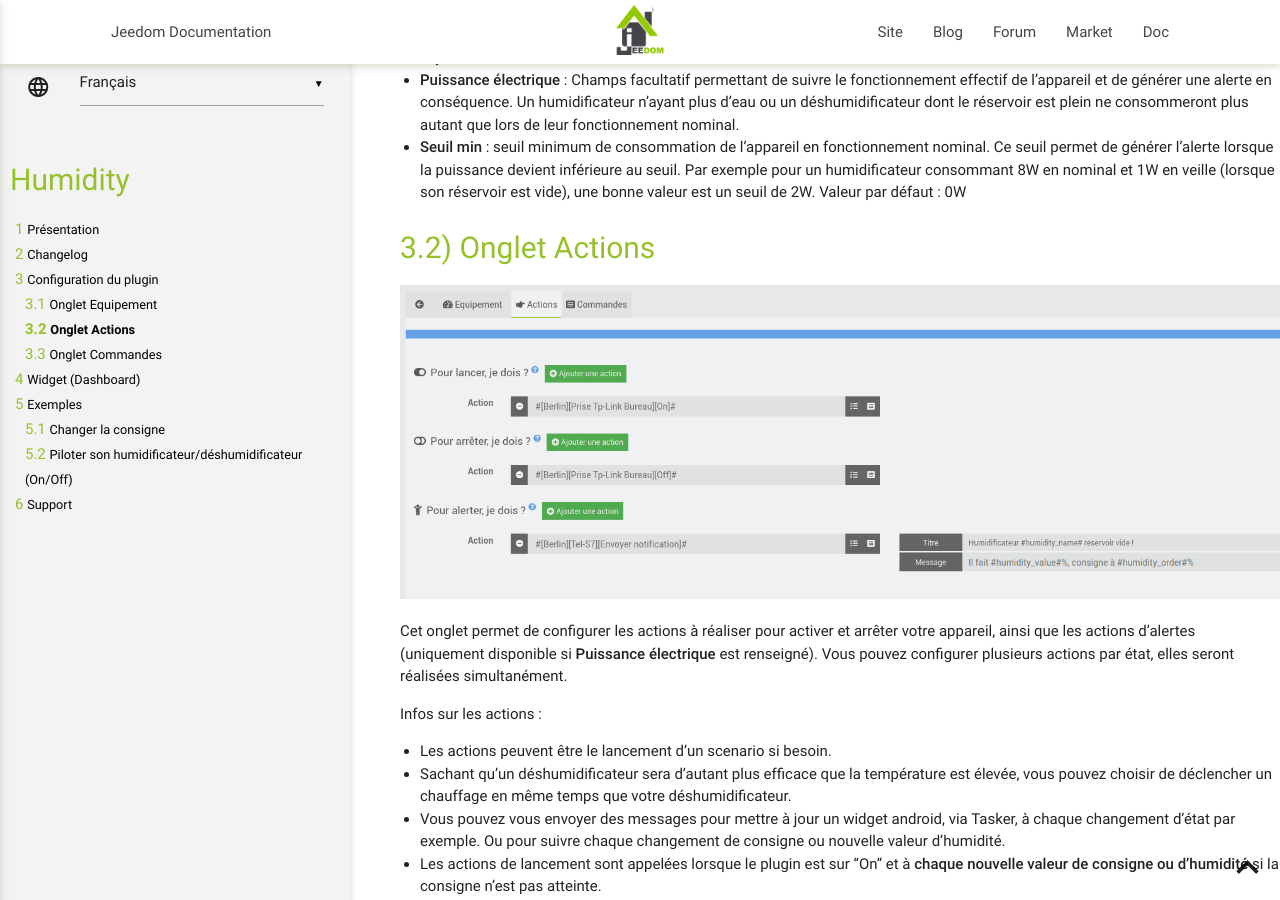
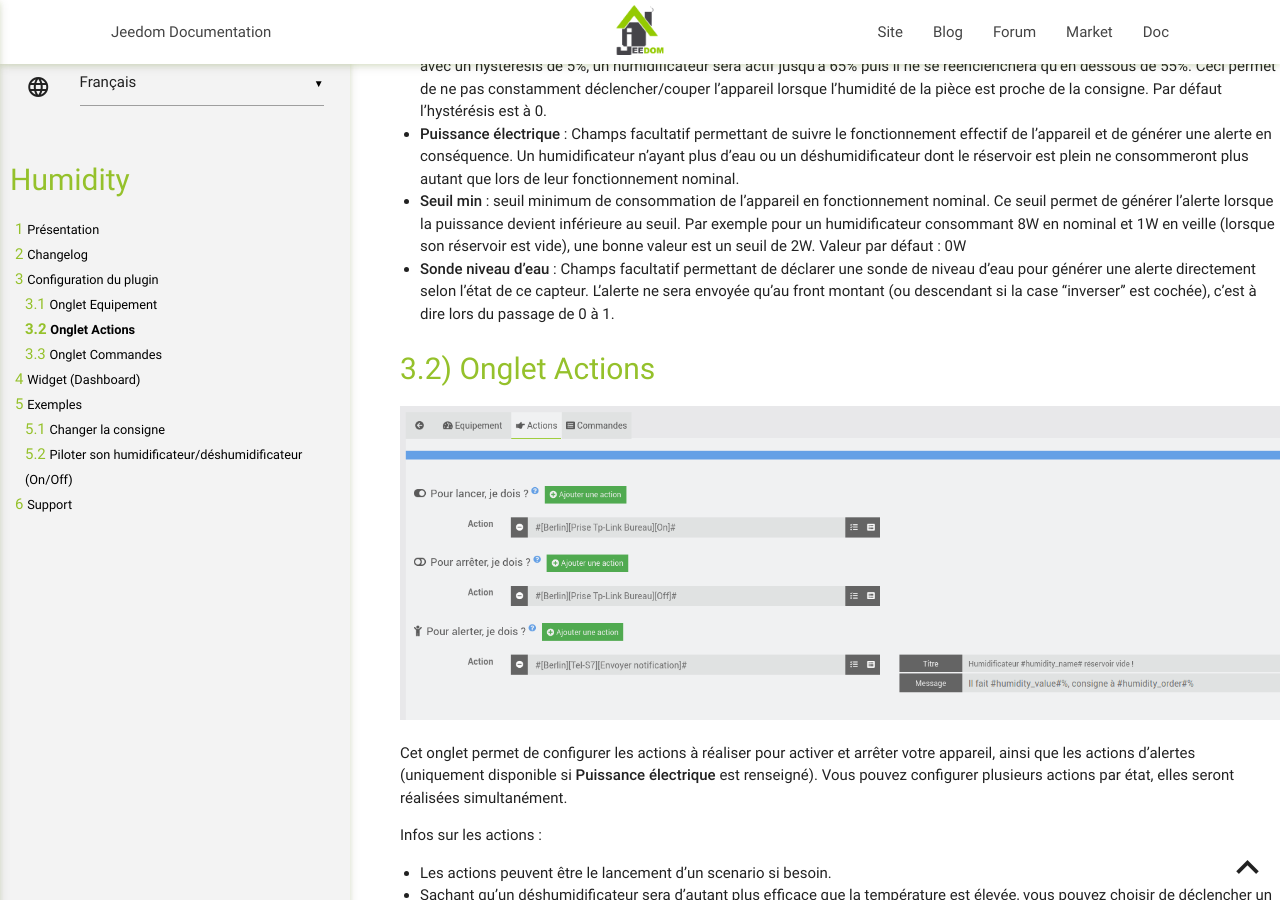
Before and after one commit to AgP42/humidity, a Jekyll site: the page built from docs/fr_FR/index.md, in a window 1280 px wide and 900 px high, scrolled down 1130 px. Built offline with Jekyll 4.4.1, drawn with Linux system fonts in a browser that asks for light colours; our own code applies the rules of GitHub Pages for plain Markdown files; some of the changed text lies outside the part shown.

Commit message:
beta 0.0.2 - update doc

```diff
--- a/docs/fr_FR/index.md
+++ b/docs/fr_FR/index.md
@@ -2,6 +2,8 @@ Présentation
 ============
 
 Ce plugin permet de gérer un humidificateur ou un déshumidificateur, non connecté, via une prise connectée et une sonde d'humidité.
+
+Vous pouvez aussi l'utiliser pour piloter une VMC (plugin en mode "déshumidificateur).
 
 Changelog
 ==========
@@ -25,6 +27,7 @@ Configurez votre équipement :
 * **Hystérésis** : Il s'agit de la valeur de tolérance souhaitée autour de la consigne donnée. Par exemple si votre consigne est à 60% avec un hystérésis de 5%, un humidificateur sera actif jusqu'à 65% puis il ne se réenclenchera qu'en dessous de 55%. Ceci permet de ne pas constamment déclencher/couper l'appareil lorsque l'humidité de la pièce est proche de la consigne. Par défaut l'hystérésis est à 0.
 * **Puissance électrique** : Champs facultatif permettant de suivre le fonctionnement effectif de l'appareil et de générer une alerte en conséquence. Un humidificateur n'ayant plus d'eau ou un déshumidificateur dont le réservoir est plein ne consommeront plus autant que lors de leur fonctionnement nominal.
 * **Seuil min** : seuil minimum de consommation de l'appareil en fonctionnement nominal. Ce seuil permet de générer l'alerte lorsque la puissance devient inférieure au seuil. Par exemple pour un humidificateur consommant 8W en nominal et 1W en veille (lorsque son réservoir est vide), une bonne valeur est un seuil de 2W. Valeur par défaut : 0W
+* **Sonde niveau d'eau** : Champs facultatif permettant de déclarer une sonde de niveau d'eau pour générer une alerte directement selon l'état de ce capteur. L'alerte ne sera envoyée qu'au front montant (ou descendant si la case "inverser" est cochée), c'est à dire lors du passage de 0 à 1.
 
 Onglet **Actions**
 ---
```
Also changed, not shown: docs/fr_FR/changelog.md (+2 -0 lines), docs/assets/images/OngletEquipement.png, 1 other file.
